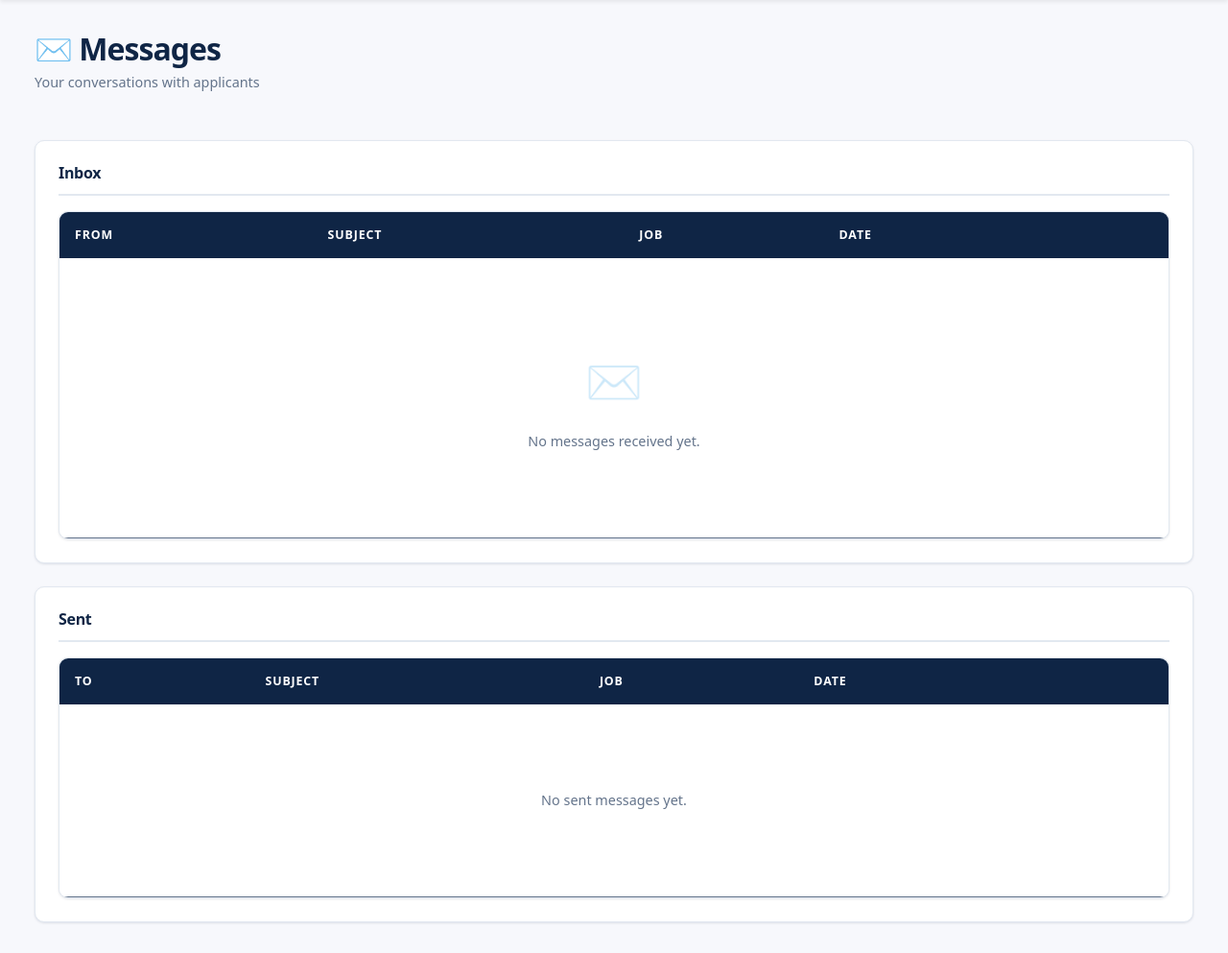
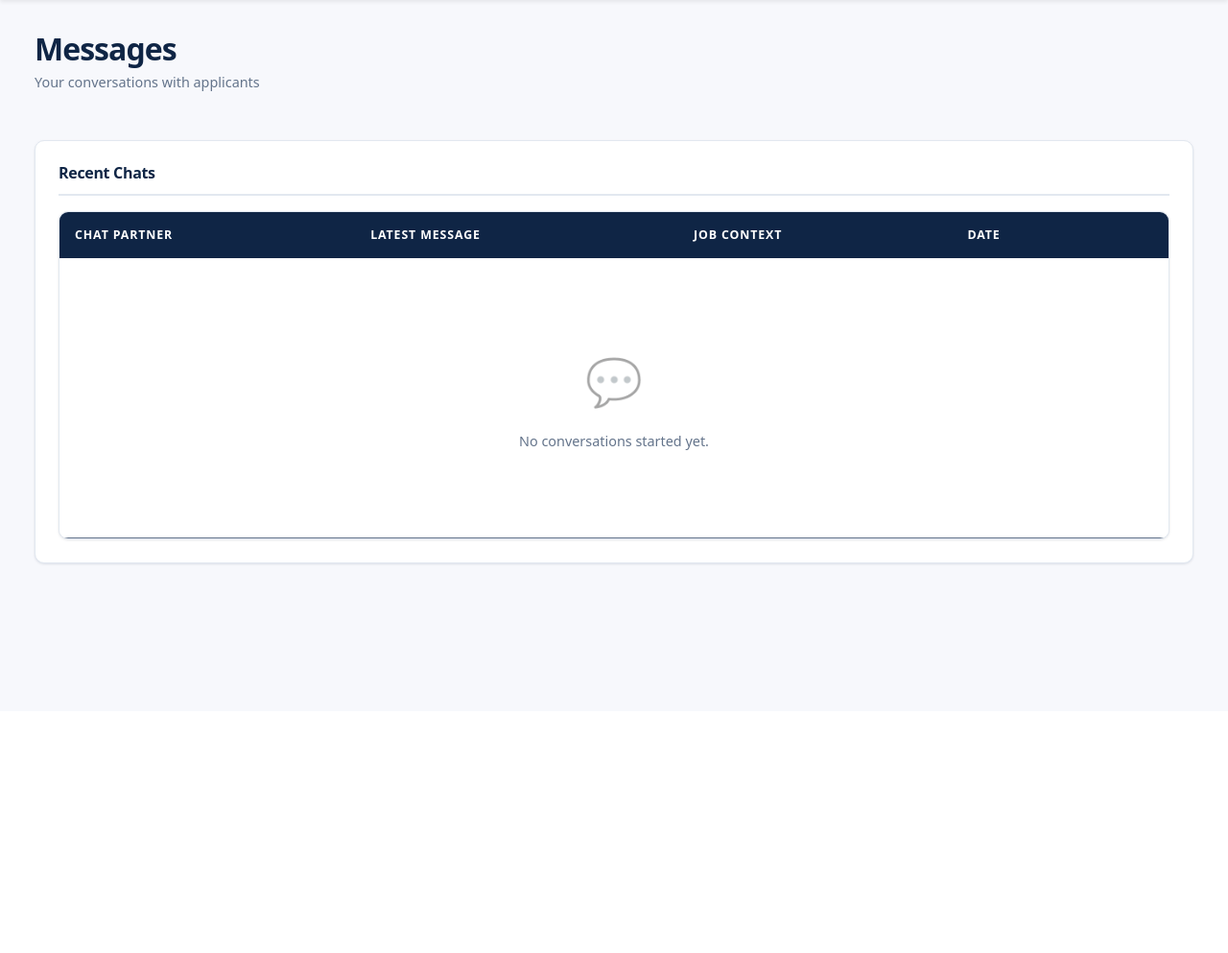
Before and after one commit to jell0us/jobapp, a Django app: page /inbox/ in a window 1280 px wide. Shown: the part 59-1052 px from the top of the page at 96% size. After the commit the page ends 648 px from the top, so only its background shows below. Run offline with Django 5.2, Linux system fonts and the light colour scheme; a user stored in the database is signed in; data comes from the database, SQL or seed files in the repository; both versions use the stored data as it was after the commit.

Commit message:
views,  inboxhtml

```diff
--- a/django_job/urls.py
+++ b/django_job/urls.py
@@ -42,7 +42,7 @@ urlpatterns = [
     path('job/<int:job_id>/edit/', views.edit_job, name='edit_job'),
     path('job/<int:job_id>/delete/', views.delete_job, name='delete_job'),
     path('inbox/', views.inbox, name='inbox'),
-    path('inbox/thread/<int:message_id>/', views.view_thread, name='view_thread'),
+    path('inbox/thread/<int:partner_id>/', views.view_thread, name='view_thread'),
     path('inbox/compose/<int:applicant_id>/', views.compose_message, name='compose_message'),
 ]
 
--- a/job_app/views.py
+++ b/job_app/views.py
@@ -174,8 +174,14 @@ def register_employer(request):
 
 @login_required(login_url='login_user')
 def job_list(request):
-    jobs = Job.objects.all()
+    # If the user is an employer (staff), only show their own posted jobs
+    if request.user.is_staff:
+        jobs = Job.objects.filter(posted_by=request.user)
+    else:
+        # Otherwise, show all jobs to regular applicants
+        jobs = Job.objects.all()
 
+    # Keep your existing application-checking logic for regular users
     if not request.user.is_staff:
         applied_job_ids = Application.objects.filter(
             applicant=request.user
@@ -343,92 +349,98 @@ def delete_job(request, job_id):
 # ---------------------------------------------------------------------------
 # FEATURE 1 — Internal Messaging System
 # ---------------------------------------------------------------------------
+from django.db.models import Q
 
 @login_required(login_url='login_user')
 def inbox(request):
     """
-    Shows the message inbox for the logged-in user.
-    Groups top-level messages (no parent) so threads are not duplicated.
-    Newest first.
+    Messenger-style unified chat workspace.
+    Groups conversations dynamically by the other participant, showing
+    the absolute latest message regardless of who sent it.
     """
-    # Collect all top-level messages where the user is sender or receiver
     user = request.user
-    received = Message.objects.filter(
-        receiver=user,
-        parent__isnull=True
-    ).select_related('sender', 'related_job').order_by('-timestamp')
 
-    sent = Message.objects.filter(
-        sender=user,
-        parent__isnull=True
-    ).select_related('receiver', 'related_job').order_by('-timestamp')
+    # 1. Fetch ALL messages involving the current user, newest first
+    # Note: Using your model's field names 'receiver' and 'message_body'
+    all_messages = Message.objects.filter(
+        Q(sender=user) | Q(receiver=user)
+    ).select_related('sender', 'receiver', 'related_job').order_by('-timestamp')
 
+    # 2. Extract unique conversation threads
+    conversations = {}
+    for msg in all_messages:
+        # Identify the conversation partner
+        partner = msg.receiver if msg.sender == user else msg.sender
+
+        # Since queries are sorted '-timestamp', the first occurrence of a partner
+        # is guaranteed to be the most recent message in that interaction sequence.
+        if partner.id not in conversations:
+            conversations[partner.id] = {
+                'partner': partner,
+                'last_message': msg,
+                # Carry over job context if it exists
+                'related_job': msg.related_job,
+            }
+
+    # 3. Convert dictionary values back to a chronological list
+    chat_threads = list(conversations.values())
+
+    # Calculate unread messages safely
     unread_count = Message.objects.filter(receiver=user, is_read=False).count()
 
     context = {
-        'received': received,
-        'sent': sent,
+        'chat_threads': chat_threads,
         'unread_count': unread_count,
     }
     return render(request, 'inbox.html', context)
 
-
 @login_required(login_url='login_user')
-def view_thread(request, message_id):
+def view_thread(request, partner_id):
     """
-    Shows the full conversation thread starting from a top-level message.
-    Marks all messages in the thread as read for the current user.
-    Allows replying.
+    Displays the entire continuous back-and-forth chat history
+    between the logged-in user and a single conversation partner.
     """
     user = request.user
-    # Get the root message of the thread
-    root_message = get_object_or_404(Message, id=message_id)
+    # Find who the user is chatting with
+    partner = get_object_or_404(User, id=partner_id)
 
-    # Security: only sender or receiver of the root message can view the thread
-    if root_message.sender != user and root_message.receiver != user:
-        messages.error(request, 'You do not have access to this conversation.')
-        return redirect('inbox')
+    # Pull the total shared transcript from oldest to newest
+    chat_history = Message.objects.filter(
+        (Q(sender=user) & Q(receiver=partner)) |
+        (Q(sender=partner) & Q(receiver=user))
+    ).select_related('sender', 'receiver', 'related_job').order_by('timestamp')
 
-    # Collect all replies for this thread
-    thread_replies = Message.objects.filter(
-        parent=root_message
-    ).select_related('sender', 'receiver').order_by('timestamp')
+    # Automatic read indicator handling
+    chat_history.filter(receiver=user, is_read=False).update(is_read=True)
 
-    # Mark all messages in thread as read if the current user is the receiver
-    if root_message.receiver == user and not root_message.is_read:
-        root_message.is_read = True
-        root_message.save()
-
-    thread_replies.filter(receiver=user, is_read=False).update(is_read=True)
-
-    # Determine the "other party" for the reply form
-    if root_message.sender == user:
-        other_party = root_message.receiver
-    else:
-        other_party = root_message.sender
+    # Extract job reference safely if any message in the string contains it
+    latest_msg_with_job = chat_history.exclude(related_job__isnull=True).last()
+    related_job = latest_msg_with_job.related_job if latest_msg_with_job else None
 
     if request.method == 'POST':
         form = ReplyMessageForm(request.POST)
         if form.is_valid():
+            # Create the message directly within the continuous dialogue tree
             Message.objects.create(
                 sender=user,
-                receiver=other_party,
-                related_job=root_message.related_job,
-                subject=root_message.subject,
+                receiver=partner,
+                related_job=related_job,
+                # Mirroring your original pattern for subject preservation
+                subject=latest_msg_with_job.subject if latest_msg_with_job else "Job Portal Chat",
                 message_body=form.cleaned_data['message_body'],
-                parent=root_message,
                 is_read=False,
             )
             messages.success(request, 'Reply sent.')
-            return redirect('view_thread', message_id=root_message.id)
+            return redirect('view_thread', partner_id=partner.id)
     else:
         form = ReplyMessageForm()
 
     context = {
-        'root_message': root_message,
-        'thread_replies': thread_replies,
+        'partner': partner,
+        'other party': partner,
+        'chat_history': chat_history,
         'form': form,
-        'other_party': other_party,
+        'related_job': related_job,
     }
     return render(request, 'view_thread.html', context)
 
@@ -441,7 +453,7 @@ def compose_message(request, applicant_id):
     """
     if not request.user.is_staff:
         messages.error(request, 'Only employers can send messages.')
-        return redirect('dashboard')
+        return redirect('view_thread', partner_id=applicant.id)
 
     applicant = get_object_or_404(User, id=applicant_id, is_staff=False)
 
@@ -475,9 +487,6 @@ def compose_message(request, applicant_id):
     return render(request, 'compose_message.html', context)
 
 
-# ---------------------------------------------------------------------------
-# FEATURE 3 — Applicant Profile Editing (unchanged, kept as-is)
-# ---------------------------------------------------------------------------
 
 @login_required(login_url='login_user')
 def edit_profile(request):
--- a/templates/compose_message.html
+++ b/templates/compose_message.html
@@ -7,7 +7,7 @@
 <div class="container-fluid">
 
     <a href="{% url 'inbox' %}" class="jp-link d-inline-flex align-items-center gap-1 mb-3" style="font-size:.875rem;">
-        ← Back to Messages
+         Back to Messages
     </a>
 
     <div class="row justify-content-center">
--- a/templates/dashboard.html
+++ b/templates/dashboard.html
@@ -78,7 +78,7 @@
                         <a href="{% url 'inbox' %}" class="jp-quick-card d-flex align-items-center gap-3 text-start" style="text-align:left !important;">
                             <div>
                                 <div class="jp-quick-label">
-                                    ✉️ Messages
+                                     Messages
                                     {% if unread_count %}
                                         <span class="jp-badge jp-badge-pending ms-1" style="font-size:.72rem;padding:.15rem .5rem;">{{ unread_count }}</span>
                                     {% endif %}
--- a/templates/inbox.html
+++ b/templates/inbox.html
@@ -1,14 +1,14 @@
 {% extends 'base.html' %}
 {% load static %}
 
-{% block title %}Messages — Inbox{% endblock %}
+{% block title %}Messages — Chats{% endblock %}
 
 {% block content %}
 <div class="container-fluid">
 
     <div class="jp-page-header d-flex justify-content-between align-items-start flex-wrap gap-2">
         <div>
-            <h2>✉️ Messages</h2>
+            <h2> Messages</h2>
             <p class="subtitle">Your conversations with {% if user.is_staff %}applicants{% else %}employers{% endif %}</p>
         </div>
         {% if unread_count %}
@@ -18,58 +18,62 @@
         {% endif %}
     </div>
 
-    {# ---- Received / Inbox ---- #}
+    {# ---- Unified Messenger-Style Chats Window ---- #}
     <div class="jp-card mb-4">
         <div class="card-body">
             <div class="jp-section-header mb-3">
-                <h5>Inbox</h5>
+                <h5>Recent Chats</h5>
             </div>
             <div class="jp-table-wrap">
                 <table class="table jp-table mb-0">
                     <thead>
                         <tr>
-                            <th>From</th>
-                            <th>Subject</th>
-                            <th>Job</th>
+                            <th>Chat Partner</th>
+                            <th>Latest Message</th>
+                            <th>Job Context</th>
                             <th>Date</th>
                             <th></th>
                         </tr>
                     </thead>
                     <tbody>
-                        {% for msg in received %}
-                        <tr {% if not msg.is_read %}style="font-weight:700;background:#f0f4ff;"{% endif %}>
+                        {% for thread in chat_threads %}
+                        {# Kon wala pa nimo mabasahi ang last message ug ikaw ang receiver, i-bold ang text #}
+                        <tr {% if not thread.last_message.is_read and thread.last_message.receiver == request.user %}style="font-weight:700;background:#f0f4ff;"{% endif %}>
                             <td>
                                 <div style="font-weight:600;color:var(--jp-navy);">
-                                    {{ msg.sender.get_full_name|default:msg.sender.username }}
+                                    {{ thread.partner.get_full_name|default:thread.partner.username }}
                                 </div>
-                                <div style="font-size:.78rem;color:var(--jp-text-muted);">@{{ msg.sender.username }}</div>
+                                <div style="font-size:.78rem;color:var(--jp-text-muted);">@{{ thread.partner.username }}</div>
                             </td>
                             <td>
-                                {% if msg.subject %}
-                                    {{ msg.subject }}
-                                {% else %}
-                                    <span style="color:var(--jp-text-muted);font-style:italic;">No subject</span>
-                                {% endif %}
-                                {% if not msg.is_read %}
+                                <span style="font-size: .9rem;">
+                                    {# Messenger indicator: kung ikaw ang last nag-text, butangan og "You:" #}
+                                    {% if thread.last_message.sender == request.user %}
+                                        <span style="color: var(--jp-text-muted); font-weight: normal;">You:</span>
+                                    {% endif %}
+                                    {{ thread.last_message.message_body|truncatechars:50 }}
+                                </span>
+                                {% if not thread.last_message.is_read and thread.last_message.receiver == request.user %}
                                     <span class="jp-badge jp-badge-pending ms-1" style="font-size:.7rem;padding:.1rem .4rem;">New</span>
                                 {% endif %}
                             </td>
                             <td>
-                                {% if msg.related_job %}
-                                    <a href="{% url 'job_detail' msg.related_job.id %}" class="jp-link" style="font-size:.85rem;">
-                                        {{ msg.related_job.title }}
+                                {% if thread.related_job %}
+                                    <a href="{% url 'job_detail' thread.related_job.id %}" class="jp-link" style="font-size:.85rem;">
+                                        {{ thread.related_job.title }}
                                     </a>
                                 {% else %}
                                     <span style="color:var(--jp-text-muted);font-size:.82rem;">—</span>
                                 {% endif %}
                             </td>
                             <td style="color:var(--jp-text-muted);font-size:.85rem;white-space:nowrap;">
-                                {{ msg.timestamp|date:"M d, Y" }}<br>
-                                <span style="font-size:.78rem;font-family:var(--jp-mono);">{{ msg.timestamp|date:"H:i" }}</span>
+                                {{ thread.last_message.timestamp|date:"M d, Y" }}<br>
+                                <span style="font-size:.78rem;font-family:var(--jp-mono);">{{ thread.last_message.timestamp|date:"H:i" }}</span>
                             </td>
                             <td>
-                                <a href="{% url 'view_thread' msg.id %}" class="jp-btn jp-btn-outline jp-btn-sm">
-                                    Open
+                                {# Gi-ilisdan og thread.partner.id aron mo-connect sa bag-ong partner route #}
+                                <a href="{% url 'view_thread' thread.partner.id %}" class="jp-btn jp-btn-outline jp-btn-sm">
+                                    Open Chat
                                 </a>
                             </td>
                         </tr>
@@ -77,8 +81,8 @@
                         <tr class="empty-row">
                             <td colspan="5">
                                 <div class="jp-empty-state">
-                                    <span class="empty-icon">✉️</span>
-                                    No messages received yet.
+                                    <span class="empty-icon">💬</span>
+                                    No conversations started yet.
                                 </div>
                             </td>
                         </tr>
@@ -88,73 +92,5 @@
             </div>
         </div>
     </div>
-
-    {# ---- Sent Messages ---- #}
-    <div class="jp-card">
-        <div class="card-body">
-            <div class="jp-section-header mb-3">
-                <h5>Sent</h5>
-            </div>
-            <div class="jp-table-wrap">
-                <table class="table jp-table mb-0">
-                    <thead>
-                        <tr>
-                            <th>To</th>
-                            <th>Subject</th>
-                            <th>Job</th>
-                            <th>Date</th>
-                            <th></th>
-                        </tr>
-                    </thead>
-                    <tbody>
-                        {% for msg in sent %}
-                        <tr>
-                            <td>
-                                <div style="font-weight:600;color:var(--jp-navy);">
-                                    {{ msg.receiver.get_full_name|default:msg.receiver.username }}
-                                </div>
-                                <div style="font-size:.78rem;color:var(--jp-text-muted);">@{{ msg.receiver.username }}</div>
-                            </td>
-                            <td>
-                                {% if msg.subject %}
-                                    {{ msg.subject }}
-                                {% else %}
-                                    <span style="color:var(--jp-text-muted);font-style:italic;">No subject</span>
-                                {% endif %}
-                            </td>
-                            <td>
-                                {% if msg.related_job %}
-                                    <a href="{% url 'job_detail' msg.related_job.id %}" class="jp-link" style="font-size:.85rem;">
-                                        {{ msg.related_job.title }}
-                                    </a>
-                                {% else %}
-                                    <span style="color:var(--jp-text-muted);font-size:.82rem;">—</span>
-                                {% endif %}
-                            </td>
-                            <td style="color:var(--jp-text-muted);font-size:.85rem;white-space:nowrap;">
-                                {{ msg.timestamp|date:"M d, Y" }}<br>
-                                <span style="font-size:.78rem;font-family:var(--jp-mono);">{{ msg.timestamp|date:"H:i" }}</span>
-                            </td>
-                            <td>
-                                <a href="{% url 'view_thread' msg.id %}" class="jp-btn jp-btn-outline jp-btn-sm">
-                                    View
-                                </a>
-                            </td>
-                        </tr>
-                        {% empty %}
-                        <tr class="empty-row">
-                            <td colspan="5">
-                                <div class="jp-empty-state">
-                                    No sent messages yet.
-                                </div>
-                            </td>
-                        </tr>
-                        {% endfor %}
-                    </tbody>
-                </table>
-            </div>
-        </div>
-    </div>
-
 </div>
 {% endblock %}
```
Also changed, not shown: templates/notifications.html (deleted, +0 -69 lines), templates/view_thread.html (+72 -91 lines), db.sqlite3.
